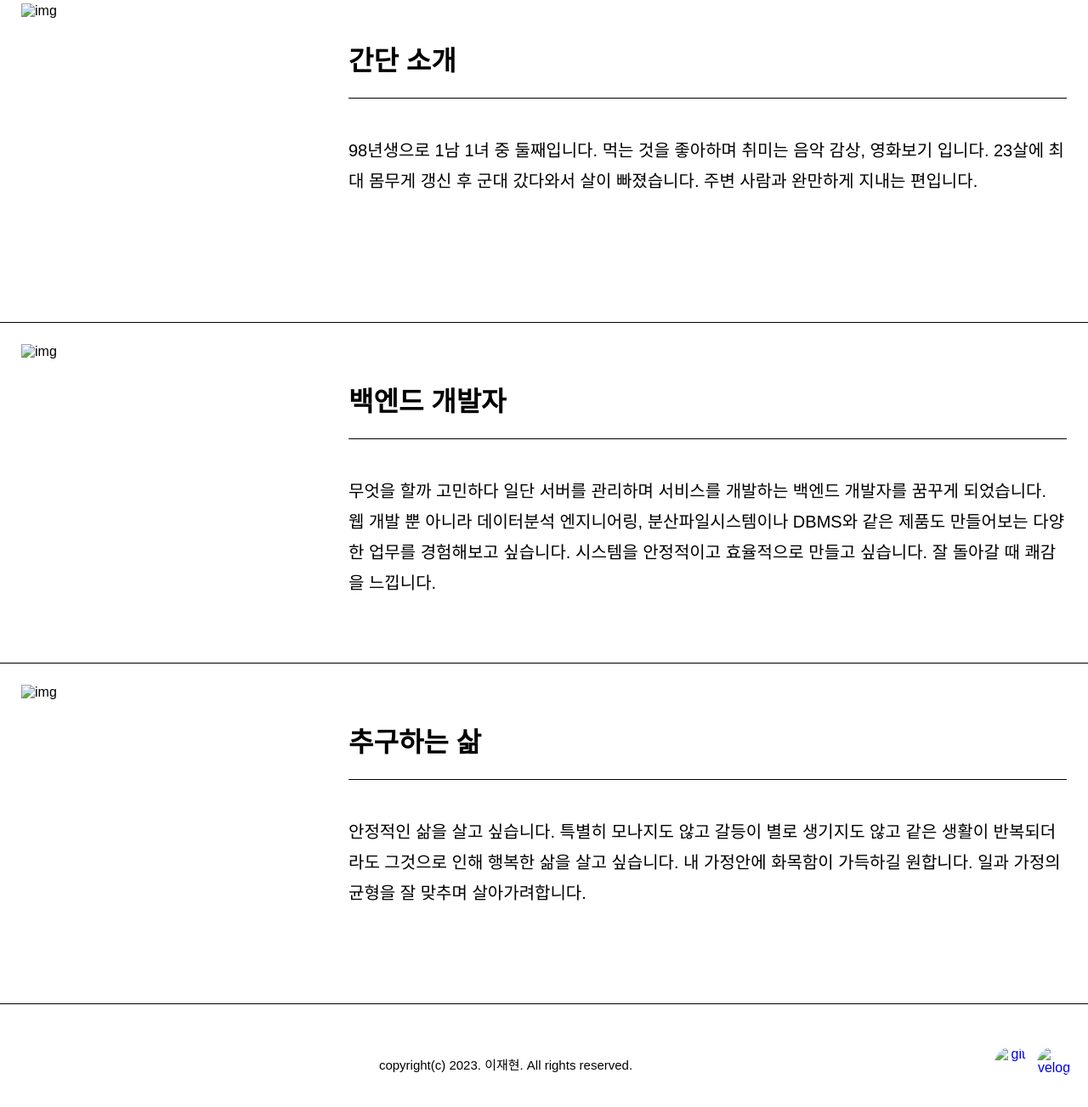
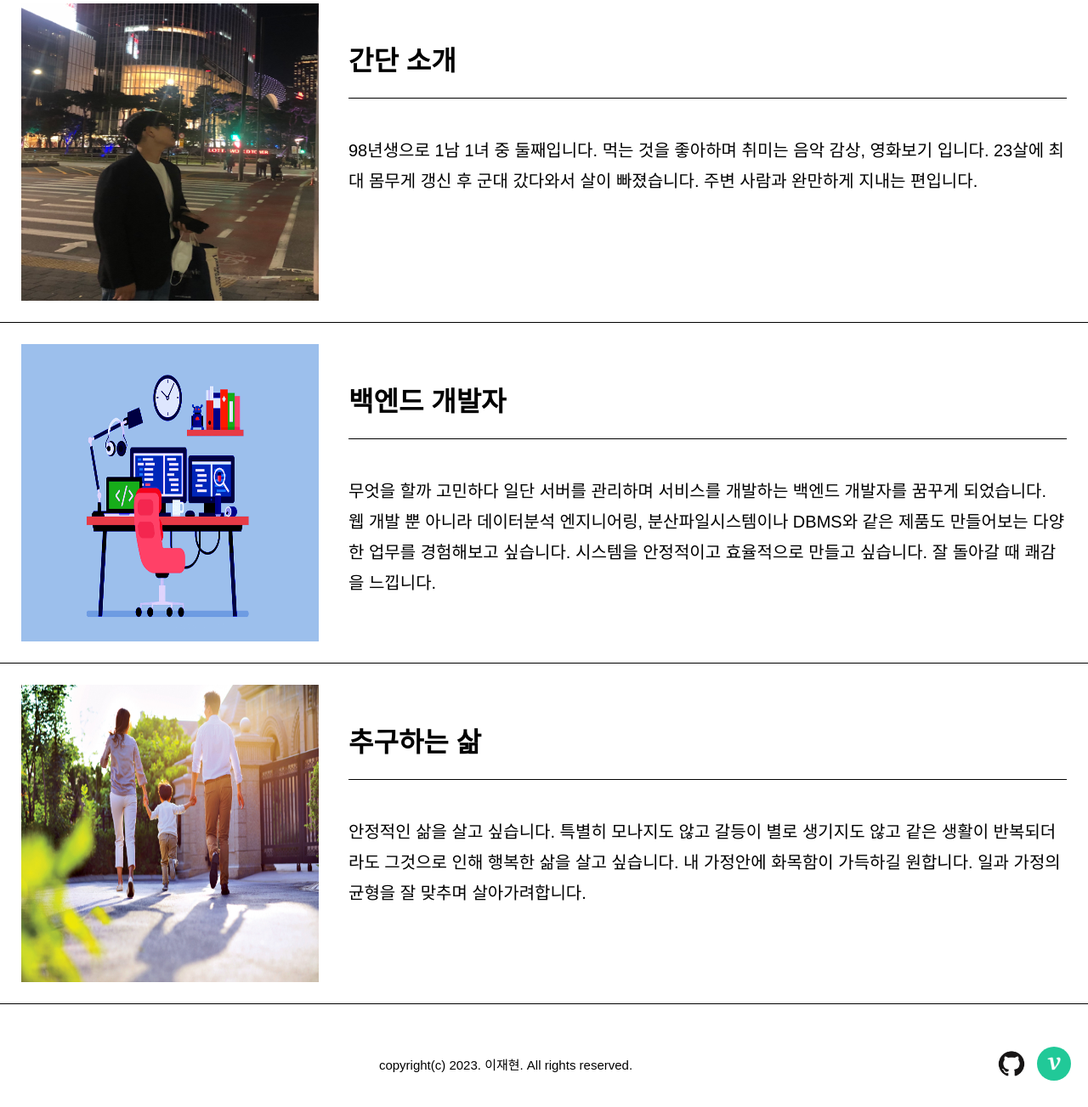
Before and after one commit to jjaebbi/Mid-Term-Project, a plain HTML site: page about_me.html in a window 1280 px wide. Shown: the part 362-1665 px from the top of the page at 85% size. Drawn offline with Linux system fonts and the light colour scheme.

Commit message:
Modify about_me.html

```diff
--- a/about_me.html
+++ b/about_me.html
@@ -22,7 +22,7 @@
 
             <div class="content1">
                 <div class="container img">
-                  <img src="image/pf.jpg" alt="img">
+                    <img src="images/pf.jpg" alt="img">
                 </div>
 
                 <div class="container text">
@@ -36,7 +36,7 @@
 
             <div class="content2">
                 <div class="container img">
-                    <img src="image/developer.png" alt="img">
+                    <img src="images/developer.png" alt="img">
                 </div>
 
                 <div class="container text">
@@ -49,7 +49,7 @@
 
             <div class="content3">
                 <div class="container img">
-                    <img src="image/family.jpg" alt="img">
+                    <img src="images/family.jpg" alt="img">
                 </div>
                 <div class="container text">
                 <h4>추구하는 삶</h4>
@@ -65,12 +65,12 @@
             <div class="footer img-wrapper">
             <div class="img">
                 <a href="https://velog.io/@jjaebbi">
-                    <img src="image/velog.jpg" alt="velog">
+                    <img src="images/velog.jpg" alt="velog">
                 </a>
             </div>
             <div class="img">
                 <a href="https://github.com/jjaebbi">
-                    <img src="image/github.png" alt="git">
+                    <img src="images/github.png" alt="git">
                  </a>
             </div>
 
```
